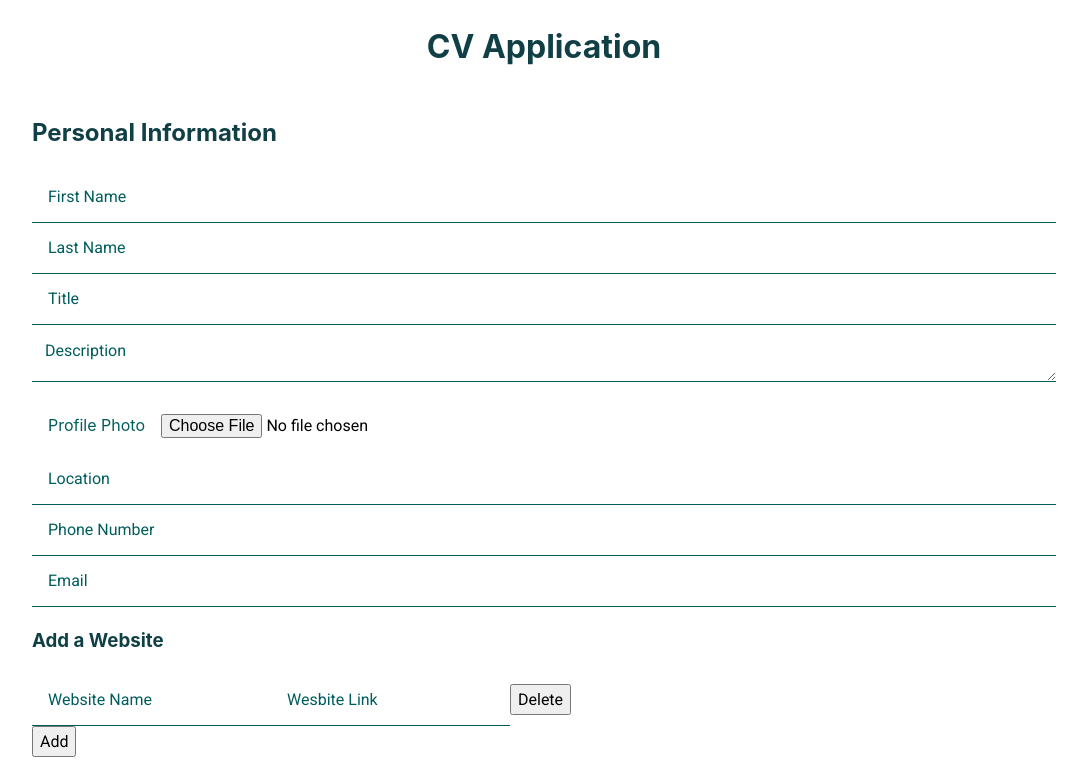
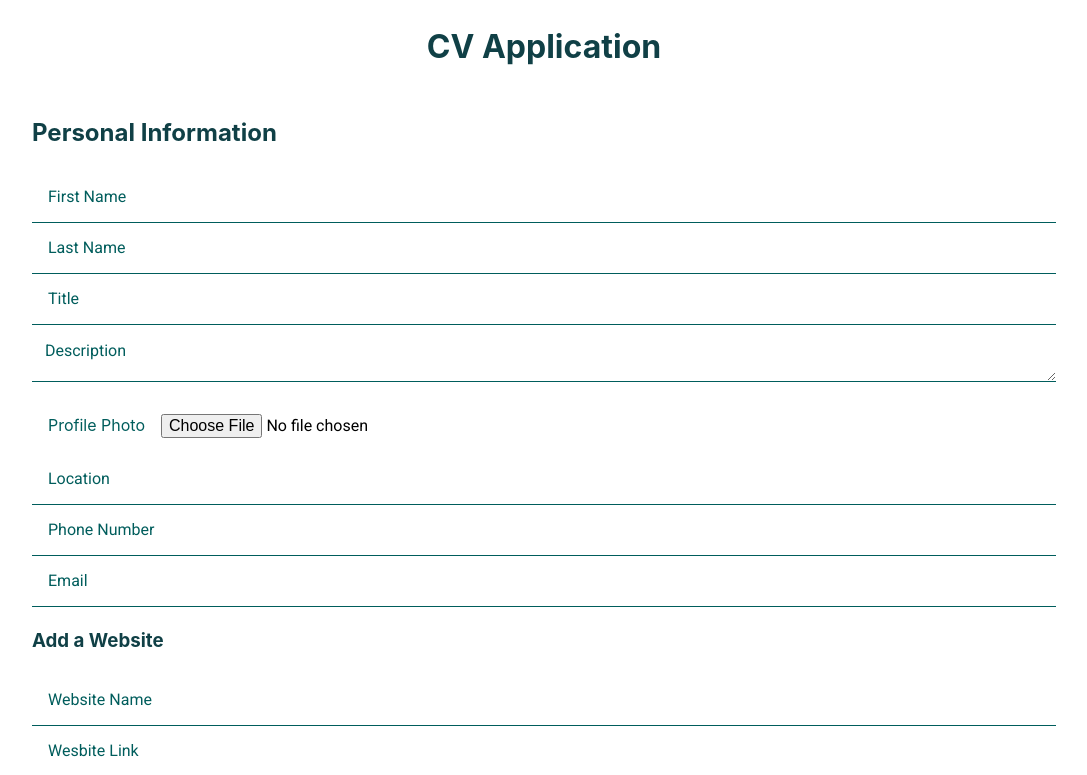
Before and after one commit to lindsaysofia/cv-project, a React (Create React App) app: page / in a window 1280 px wide. Shown: the top 775 px of the page, without its empty margins (96-1183 px from the left). Built offline with nearby package versions, Linux system fonts and the light colour scheme.

Commit message:
added styles to website, but what to do about buttons?

```diff
--- a/src/components/Website.js
+++ b/src/components/Website.js
@@ -1,4 +1,5 @@
 import DeleteButton from "./DeleteButton";
+import "../styles/Website.css";
 
 function Website() {
   return (
--- /dev/null
+++ b/src/styles/Website.css
@@ -0,0 +1,4 @@
+.website {
+  display: flex;
+  flex-direction: column;
+}
```
